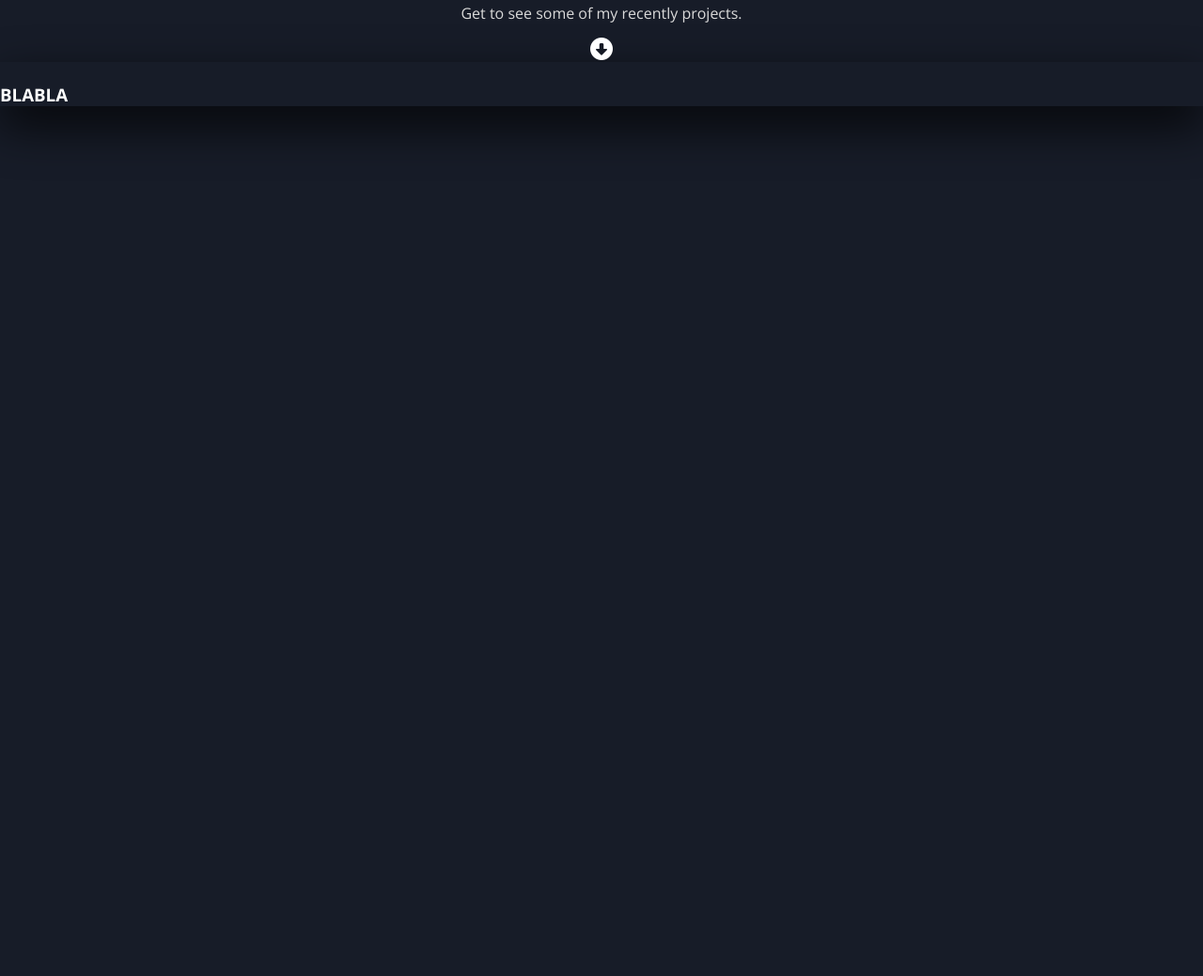
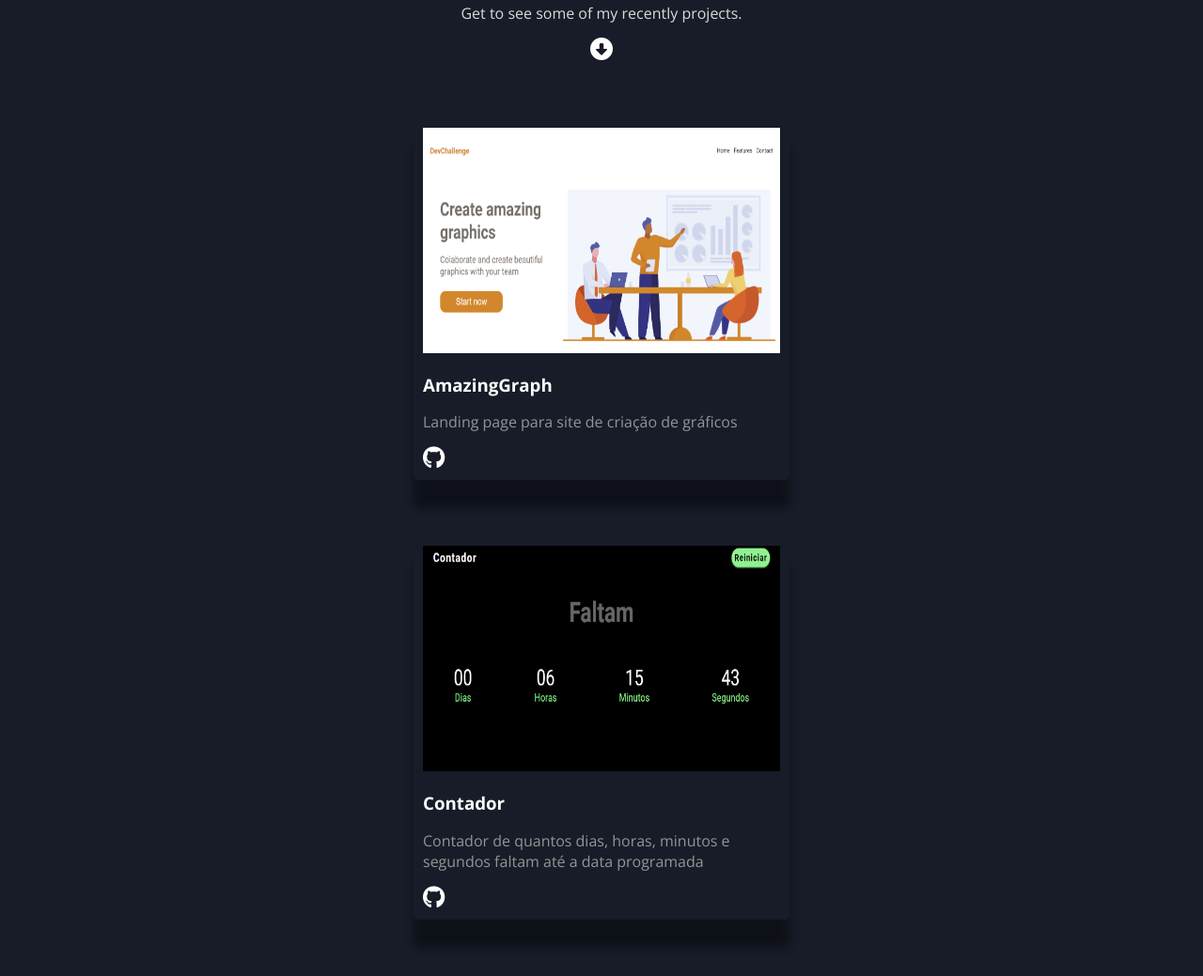
Before and after one commit to KainanGB/cvv, a plain HTML site: page index.html in a window 1280 px wide. Shown: the part 487-1526 px from the top of the page at 94% size. Before the commit the page ends 800 px from the top, so only its background shows below. Drawn offline with nearby package versions, Linux system fonts and the light colour scheme.

Commit message:
added projects prototype

```diff
--- a/css/styles.css
+++ b/css/styles.css
@@ -120,19 +120,48 @@ a:hover {
     color: var(--secondary-color);
 }
 
-.down-arrow i {
+.down-arrow i, .fa-github {
     margin-top: 15px;
     font-size: 24px;
     color: white;
 }
 
-.down-arrow i:hover {
+.down-arrow i:hover, .fa-github:hover {
     font-size: 28px;
     color: var(--hover-color);
     transition: all 0.5s;
 }
 
-.card {box-shadow: 0 20px 50px rgba(0, 0, 0, 0.8);}
+/* === PROJECTS SECTION === */
+
+.projects {
+    margin-top: 60px;
+}
+.card {
+    margin: 60px auto;
+    padding: 10px;
+    width: 400px;
+    border-radius: 5px;
+    box-shadow: 0 30px 10px rgba(0, 0, 0, 0.4);
+    background-color: rgba(23,28,40, 0.4);
+}
+
+.card:hover {
+    box-shadow: 5px 30px 20px rgba(0, 0, 0, 0.5);
+    transition: all 0.5;
+}
+
+.card__title {
+    padding: 10px 0;
+    line-height: 2;
+}
+
+.card__description {
+    color: var(--paragraph-color);
+}
+
+
+
 
 @media (max-width: 952px){
 
--- a/index.html
+++ b/index.html
@@ -5,7 +5,7 @@
     <meta name="viewport" content="width=device-width, initial-scale=1.0">
     <meta http-equiv="X-UA-Compatible" content="ie=edge">
     <script src="https://kit.fontawesome.com/66a6703609.js" crossorigin="anonymous"></script>
-    <link rel="stylesheet" href="/css/styles.css">
+    <link rel="stylesheet" href="./css/styles.css">
     <title>Kainan Gabriel</title>
 </head>
 
@@ -36,14 +36,26 @@
     <section class="projects">
         <div class="cards">
             <div class="card">
-                <div class="img"><img src="" alt=""></div>
+                <div > <img class="img" style="width: 100%; height: 240px;" src="/assets/AmazingGraph.png" alt="AmazingGraph-img"></div>
                 <div class="card__info">
-                    <h3 class="card__title">BLABLA</h3>
-                    <p class="card__about"></p>
+                    <h3 class="card__title">AmazingGraph</h3>
+                    <p class="card__description">Landing page para site de criação de gráficos</p>
+                    <a href="http://github.com"><i class="fab fa-github"></i></a>
                 </div>
             </div>
+
+            <div class="card">
+                <div > <img class="img" style="width: 100%; height: 240px;" src="/assets/Contador2.png" alt="Contador-img"></div>
+                <div class="card__info">
+                    <h3 class="card__title">Contador</h3>
+                    <p class="card__description">Contador de quantos dias, horas, minutos e segundos faltam até a data programada</p>
+                    <a href="http://github.com"><i class="fab fa-github"></i></a>
+                </div>
+            </div>
+
         </div>
     </section>
+
 
 
 </body>
```
Also changed, not shown: assets/AmazingGraph-mobile.png (added), assets/AmazingGraph.png (added), assets/Contador1.png (added), assets/Contador2.png (added).
